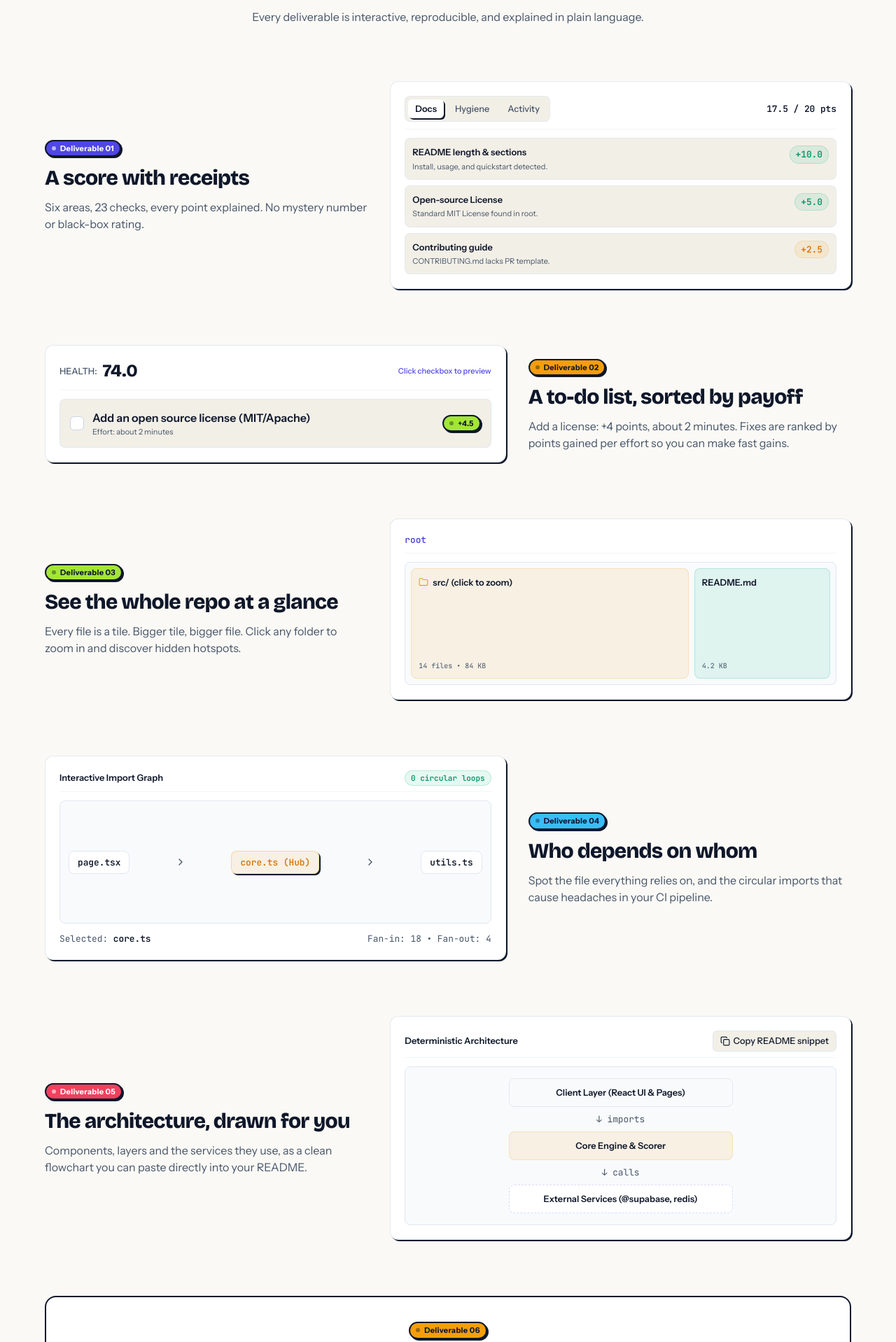
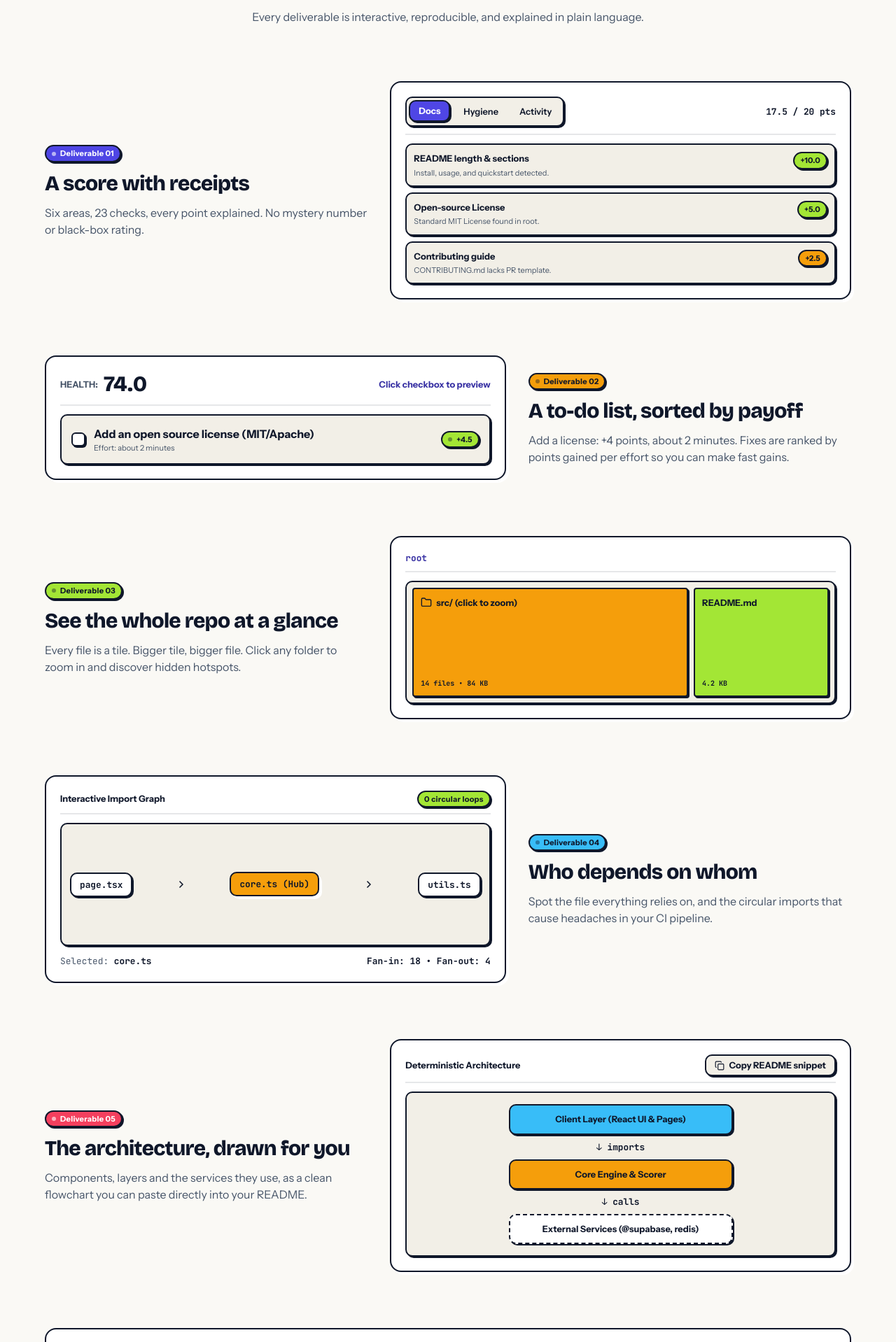
Before and after one commit to Hemacharankodhanda/repometric, a Next.js app in the folder apps/web/: page / in a window 1280 px wide. Shown: the part 1774-3692 px from the top of the page at 70% size. Built offline with nearby package versions, Linux system fonts and the light colour scheme.

Commit message:
fix(web): style WhatYouGetDemos with tactile stickers-on-paper look

```diff
--- a/apps/web/src/components/WhatYouGetDemos.tsx
+++ b/apps/web/src/components/WhatYouGetDemos.tsx
@@ -84,46 +84,40 @@ export function DemoScoreReceipts() {
   const current = data[activeTab];
 
   return (
-    <div className="w-full rounded-xl border border-slate-200/90 dark:border-slate-800/90 bg-card p-5 shadow-sm space-y-3">
-      <div className="flex items-center justify-between border-b border-slate-100 dark:border-slate-800 pb-2.5">
-        <div className="flex gap-1.5 bg-paper-2 p-1 rounded-lg border border-slate-200/80 dark:border-slate-800/80">
+    <div className="w-full rounded-card border-2 border-ink bg-card p-5 shadow-card space-y-3">
+      <div className="flex items-center justify-between border-b-2 border-ink/10 pb-2.5">
+        <div className="flex gap-1.5 bg-paper-2 p-1 rounded-control border-2 border-ink shadow-card-sm">
           {(['docs', 'hygiene', 'activity'] as const).map((tab) => (
             <button
               key={tab}
               type="button"
               onClick={() => setActiveTab(tab)}
-              className={`px-2.5 py-1 rounded-md text-xs font-medium capitalize transition-all ${
+              className={`px-3 py-1 rounded-control text-xs capitalize transition-all duration-[120ms] ${
                 activeTab === tab
-                  ? 'bg-card text-ink shadow-sm font-semibold'
-                  : 'text-ink-muted hover:text-ink'
+                  ? 'bg-primary text-white border-2 border-ink shadow-card-sm font-bold -translate-x-px -translate-y-px'
+                  : 'text-ink font-semibold hover:bg-card/60'
               }`}
             >
               {tab}
             </button>
           ))}
         </div>
-        <span className="font-mono text-xs font-semibold text-ink">{current.score}</span>
+        <span className="font-mono text-xs font-bold text-ink">{current.score}</span>
       </div>
 
       <div className="space-y-2">
         {current.items.map((item, idx) => (
           <div
             key={idx}
-            className="flex items-start justify-between gap-2 p-2.5 rounded-lg border border-slate-200/70 dark:border-slate-800/70 bg-paper-2 text-xs"
+            className="flex items-start justify-between gap-2 p-2.5 rounded-control border-2 border-ink bg-paper-2 text-xs shadow-card-sm"
           >
             <div className="space-y-0.5">
-              <div className="font-semibold text-ink">{item.label}</div>
+              <div className="font-bold text-ink">{item.label}</div>
               <p className="text-[11px] text-ink-muted">{item.desc}</p>
             </div>
-            <span
-              className={`font-mono text-xs font-semibold px-2 py-0.5 rounded-full shrink-0 ${
-                item.pass
-                  ? 'bg-emerald-500/10 text-emerald-600 dark:text-emerald-400 border border-emerald-500/20'
-                  : 'bg-amber-500/10 text-amber-600 dark:text-amber-400 border border-amber-500/20'
-              }`}
-            >
+            <StickerBadge variant={item.pass ? 'lime' : 'sun'} size="sm" dot={false}>
               {item.pts}
-            </span>
+            </StickerBadge>
           </div>
         ))}
       </div>
@@ -137,25 +131,25 @@ export function DemoFixList() {
   const projected = done ? 78.5 : 74;
 
   return (
-    <div className="w-full rounded-xl border border-slate-200/90 dark:border-slate-800/90 bg-card p-5 shadow-sm space-y-3">
-      <div className="flex items-center justify-between border-b border-slate-100 dark:border-slate-800 pb-2.5">
+    <div className="w-full rounded-card border-2 border-ink bg-card p-5 shadow-card space-y-3">
+      <div className="flex items-center justify-between border-b-2 border-ink/10 pb-2.5">
         <div className="flex items-center space-x-2">
-          <span className="text-xs font-medium text-ink-muted uppercase">Health:</span>
-          <span className="font-display font-extrabold text-lg text-ink">
+          <span className="text-xs font-bold text-ink-muted uppercase">Health:</span>
+          <span className="font-display font-extrabold text-xl text-ink">
             {projected.toFixed(1)}
           </span>
           {done && (
-            <StickerBadge variant="lime" size="sm">
+            <StickerBadge variant="lime" size="sm" rotate="right">
               +4.5 pts gained!
             </StickerBadge>
           )}
         </div>
-        <span className="text-[11px] font-medium text-primary">Click checkbox to preview</span>
+        <span className="text-xs font-bold text-primary-text">Click checkbox to preview</span>
       </div>
 
       <div
-        className={`p-3.5 rounded-lg border border-slate-200/80 dark:border-slate-800/80 bg-paper-2 transition-all ${
-          done ? 'opacity-70 bg-emerald-500/5 border-emerald-500/20' : ''
+        className={`p-3.5 rounded-control border-2 border-ink bg-paper-2 transition-all shadow-card-sm ${
+          done ? 'opacity-70 bg-card' : ''
         }`}
       >
         <div className="flex items-center justify-between gap-3">
@@ -164,17 +158,17 @@ export function DemoFixList() {
               type="button"
               onClick={() => setDone(!done)}
               aria-label="Toggle sample fix"
-              className={`w-5 h-5 rounded-md border flex items-center justify-center transition-colors cursor-pointer ${
+              className={`w-5 h-5 rounded-md border-2 border-ink flex items-center justify-center transition-all cursor-pointer shadow-card-sm ${
                 done
-                  ? 'bg-emerald-500 border-emerald-500 text-white'
-                  : 'border-slate-300 dark:border-slate-700 bg-card hover:border-primary'
+                  ? 'bg-lime text-ink'
+                  : 'bg-card hover:bg-paper-2'
               }`}
             >
               {done && <Check className="w-3.5 h-3.5 stroke-[3]" />}
             </button>
             <div>
               <span
-                className={`text-xs sm:text-sm font-semibold text-ink ${done ? 'line-through text-ink-muted' : ''}`}
+                className={`text-xs sm:text-sm font-bold text-ink ${done ? 'line-through text-ink-muted' : ''}`}
               >
                 Add an open source license (MIT/Apache)
               </span>
@@ -195,20 +189,20 @@ export function DemoTreemapZoom() {
   const [folder, setFolder] = useState<'root' | 'src'>('root');
 
   return (
-    <div className="w-full rounded-xl border border-slate-200/90 dark:border-slate-800/90 bg-card p-5 shadow-sm space-y-3">
-      <div className="flex items-center justify-between border-b border-slate-100 dark:border-slate-800 pb-2 text-xs">
-        <div className="flex items-center space-x-1.5 font-medium font-mono">
+    <div className="w-full rounded-card border-2 border-ink bg-card p-5 shadow-card space-y-3">
+      <div className="flex items-center justify-between border-b-2 border-ink/10 pb-2 text-xs">
+        <div className="flex items-center space-x-1.5 font-bold font-mono">
           <button
             type="button"
             onClick={() => setFolder('root')}
-            className={`hover:underline ${folder === 'root' ? 'text-primary font-semibold' : 'text-ink-muted'}`}
+            className={`hover:underline ${folder === 'root' ? 'text-primary-text font-bold' : 'text-ink-muted'}`}
           >
             root
           </button>
           {folder === 'src' && (
             <>
               <span>/</span>
-              <span className="text-primary font-semibold">src</span>
+              <span className="text-primary-text font-bold">src</span>
             </>
           )}
         </div>
@@ -216,41 +210,41 @@ export function DemoTreemapZoom() {
           <button
             type="button"
             onClick={() => setFolder('root')}
-            className="flex items-center space-x-1 text-primary text-xs hover:underline"
+            className="flex items-center space-x-1 text-primary-text font-bold text-xs hover:underline"
           >
-            <RotateCcw className="w-3 h-3" />
+            <RotateCcw className="w-3.5 h-3.5" />
             <span>Zoom out</span>
           </button>
         )}
       </div>
 
-      <div className="h-44 rounded-lg border border-slate-200 dark:border-slate-800 bg-slate-50 dark:bg-slate-900/60 p-2 grid grid-cols-3 gap-2">
+      <div className="h-44 rounded-control border-2 border-ink bg-paper-2 p-2 grid grid-cols-3 gap-2 shadow-card-sm">
         {folder === 'root' ? (
           <>
             <div
               onClick={() => setFolder('src')}
-              className="col-span-2 rounded-lg border border-amber-500/20 bg-amber-500/10 p-2.5 flex flex-col justify-between cursor-pointer hover:bg-amber-500/15 transition-all"
+              className="col-span-2 rounded-tile border-2 border-ink bg-sun p-2.5 flex flex-col justify-between cursor-pointer hover:-translate-x-px hover:-translate-y-px hover:shadow-card shadow-card-sm transition-all"
             >
-              <div className="flex items-center space-x-1.5 text-xs font-semibold text-ink">
-                <Folder className="w-3.5 h-3.5 text-amber-500" />
+              <div className="flex items-center space-x-1.5 text-xs font-bold text-ink">
+                <Folder className="w-4 h-4 text-ink" />
                 <span>src/ (click to zoom)</span>
               </div>
-              <span className="text-[10px] font-mono text-ink-muted">14 files • 84 KB</span>
+              <span className="text-[10px] font-mono font-bold text-ink">14 files • 84 KB</span>
             </div>
-            <div className="col-span-1 rounded-lg border border-emerald-500/20 bg-emerald-500/10 p-2.5 flex flex-col justify-between">
-              <span className="text-xs font-semibold text-ink">README.md</span>
-              <span className="text-[10px] font-mono text-ink-muted">4.2 KB</span>
+            <div className="col-span-1 rounded-tile border-2 border-ink bg-lime p-2.5 flex flex-col justify-between shadow-card-sm">
+              <span className="text-xs font-bold text-ink">README.md</span>
+              <span className="text-[10px] font-mono font-bold text-ink">4.2 KB</span>
             </div>
           </>
         ) : (
           <>
-            <div className="col-span-2 rounded-lg border border-sky-500/20 bg-sky-500/10 p-2.5 flex flex-col justify-between">
-              <span className="text-xs font-semibold text-ink">index.ts</span>
-              <span className="text-[10px] font-mono text-ink-muted">38.4 KB • TypeScript</span>
+            <div className="col-span-2 rounded-tile border-2 border-ink bg-sky p-2.5 flex flex-col justify-between shadow-card-sm">
+              <span className="text-xs font-bold text-ink">index.ts</span>
+              <span className="text-[10px] font-mono font-bold text-ink">38.4 KB • TypeScript</span>
             </div>
-            <div className="col-span-1 rounded-lg border border-rose-500/20 bg-rose-500/10 p-2.5 flex flex-col justify-between">
-              <span className="text-xs font-semibold text-ink">utils.ts</span>
-              <span className="text-[10px] font-mono text-ink-muted">12.1 KB</span>
+            <div className="col-span-1 rounded-tile border-2 border-ink bg-coral text-white p-2.5 flex flex-col justify-between shadow-card-sm">
+              <span className="text-xs font-bold text-white">utils.ts</span>
+              <span className="text-[10px] font-mono font-bold text-white/90">12.1 KB</span>
             </div>
           </>
         )}
@@ -264,50 +258,50 @@ export function DemoDependencyGraph() {
   const [selectedNode, setSelectedNode] = useState<string>('core.ts');
 
   return (
-    <div className="w-full rounded-xl border border-slate-200/90 dark:border-slate-800/90 bg-card p-5 shadow-sm space-y-3">
-      <div className="flex items-center justify-between border-b border-slate-100 dark:border-slate-800 pb-2 text-xs">
-        <span className="font-semibold text-ink">Interactive Import Graph</span>
-        <span className="text-[11px] font-mono px-2 py-0.5 rounded-full bg-emerald-500/10 text-emerald-600 dark:text-emerald-400 font-semibold border border-emerald-500/20">
+    <div className="w-full rounded-card border-2 border-ink bg-card p-5 shadow-card space-y-3">
+      <div className="flex items-center justify-between border-b-2 border-ink/10 pb-2 text-xs">
+        <span className="font-bold text-ink">Interactive Import Graph</span>
+        <StickerBadge variant="lime" size="sm" dot={false}>
           0 circular loops
-        </span>
+        </StickerBadge>
       </div>
 
-      <div className="h-44 rounded-lg border border-slate-200 dark:border-slate-800 bg-slate-50 dark:bg-slate-900/60 p-2 sm:p-3 flex items-center justify-between gap-2 overflow-x-auto relative">
+      <div className="h-44 rounded-control border-2 border-ink bg-paper-2 p-2 sm:p-3 flex items-center justify-between gap-2 overflow-x-auto shadow-card-sm relative">
         <button
           type="button"
           onClick={() => setSelectedNode('page.tsx')}
-          className={`px-3 py-1.5 rounded-lg border font-mono text-xs font-semibold transition-all shrink-0 ${
+          className={`px-3 py-1.5 rounded-control border-2 border-ink font-mono text-xs font-bold transition-all shrink-0 ${
             selectedNode === 'page.tsx'
-              ? 'bg-primary text-white border-primary shadow-sm'
-              : 'bg-card text-ink border-slate-200 dark:border-slate-800'
+              ? 'bg-primary text-white shadow-card -translate-x-px -translate-y-px'
+              : 'bg-card text-ink shadow-card-sm hover:-translate-x-px hover:-translate-y-px'
           }`}
         >
           page.tsx
         </button>
 
-        <ChevronRight className="w-4 h-4 text-ink-muted shrink-0" />
+        <ChevronRight className="w-4 h-4 text-ink shrink-0 stroke-[2.5]" />
 
         <button
           type="button"
           onClick={() => setSelectedNode('core.ts')}
-          className={`px-3 py-1.5 rounded-lg border font-mono text-xs font-semibold transition-all shrink-0 ${
+          className={`px-3 py-1.5 rounded-control border-2 border-ink font-mono text-xs font-bold transition-all shrink-0 ${
             selectedNode === 'core.ts'
-              ? 'bg-amber-500/10 text-amber-600 dark:text-amber-400 border-amber-500/30 shadow-sm'
-              : 'bg-card text-ink border-slate-200 dark:border-slate-800'
+              ? 'bg-sun text-ink shadow-card -translate-x-px -translate-y-px'
+              : 'bg-card text-ink shadow-card-sm hover:-translate-x-px hover:-translate-y-px'
           }`}
         >
           core.ts (Hub)
         </button>
 
-        <ChevronRight className="w-4 h-4 text-ink-muted shrink-0" />
+        <ChevronRight className="w-4 h-4 text-ink shrink-0 stroke-[2.5]" />
 
         <button
           type="button"
           onClick={() => setSelectedNode('utils.ts')}
-          className={`px-3 py-1.5 rounded-lg border font-mono text-xs font-semibold transition-all shrink-0 ${
+          className={`px-3 py-1.5 rounded-control border-2 border-ink font-mono text-xs font-bold transition-all shrink-0 ${
             selectedNode === 'utils.ts'
-              ? 'bg-sky-500/10 text-sky-600 dark:text-sky-400 border-sky-500/30 shadow-sm'
-              : 'bg-card text-ink border-slate-200 dark:border-slate-800'
+              ? 'bg-sky text-ink shadow-card -translate-x-px -translate-y-px'
+              : 'bg-card text-ink shadow-card-sm hover:-translate-x-px hover:-translate-y-px'
           }`}
         >
           utils.ts
@@ -316,9 +310,9 @@ export function DemoDependencyGraph() {
 
       <div className="text-xs font-mono text-ink-muted flex justify-between">
         <span>
-          Selected: <span className="font-semibold text-ink">{selectedNode}</span>
+          Selected: <span className="font-bold text-ink">{selectedNode}</span>
         </span>
-        <span>Fan-in: 18 • Fan-out: 4</span>
+        <span className="font-bold text-ink">Fan-in: 18 • Fan-out: 4</span>
       </div>
     </div>
   );
@@ -346,16 +340,16 @@ flowchart TD
   };
 
   return (
-    <div className="w-full rounded-xl border border-slate-200/90 dark:border-slate-800/90 bg-card p-5 shadow-sm space-y-3">
-      <div className="flex items-center justify-between border-b border-slate-100 dark:border-slate-800 pb-2 text-xs">
-        <span className="font-semibold text-ink">Deterministic Architecture</span>
+    <div className="w-full rounded-card border-2 border-ink bg-card p-5 shadow-card space-y-3">
+      <div className="flex items-center justify-between border-b-2 border-ink/10 pb-2 text-xs">
+        <span className="font-bold text-ink">Deterministic Architecture</span>
         <button
           type="button"
           onClick={copySnippet}
-          className="inline-flex items-center space-x-1 px-2.5 py-1 rounded-md border border-slate-200 dark:border-slate-800 bg-paper-2 hover:bg-slate-200/60 dark:hover:bg-slate-800 text-xs font-medium text-ink transition-colors"
+          className="inline-flex items-center space-x-1.5 px-3 py-1 rounded-control border-2 border-ink bg-paper-2 hover:bg-card text-xs font-bold text-ink shadow-card-sm hover:-translate-x-px hover:-translate-y-px hover:shadow-card transition-all duration-[120ms]"
         >
           {copied ? (
-            <Check className="w-3.5 h-3.5 text-emerald-500" />
+            <Check className="w-3.5 h-3.5 stroke-[3]" />
           ) : (
             <Copy className="w-3.5 h-3.5" />
           )}
@@ -363,16 +357,16 @@ flowchart TD
         </button>
       </div>
 
-      <div className="p-4 rounded-lg border border-slate-200 dark:border-slate-800 bg-slate-50 dark:bg-slate-900/60 flex flex-col items-center space-y-2">
-        <div className="w-full max-w-xs p-2.5 rounded-lg border border-sky-500/20 bg-sky-500/10 text-center text-xs font-semibold text-ink">
-          Client Layer (React UI & Pages)
+      <div className="p-4 rounded-control border-2 border-ink bg-paper-2 flex flex-col items-center space-y-2 shadow-card-sm">
+        <div className="w-full max-w-xs p-2.5 rounded-control border-2 border-ink bg-sky text-ink text-center text-xs font-bold shadow-card-sm">
+          Client Layer (React UI &amp; Pages)
         </div>
-        <div className="text-ink-muted text-xs font-mono">&darr; imports</div>
-        <div className="w-full max-w-xs p-2.5 rounded-lg border border-amber-500/20 bg-amber-500/10 text-center text-xs font-semibold text-ink">
-          Core Engine & Scorer
+        <div className="text-ink font-mono font-bold text-xs">&darr; imports</div>
+        <div className="w-full max-w-xs p-2.5 rounded-control border-2 border-ink bg-sun text-ink text-center text-xs font-bold shadow-card-sm">
+          Core Engine &amp; Scorer
         </div>
-        <div className="text-ink-muted text-xs font-mono">&darr; calls</div>
-        <div className="w-full max-w-xs p-2.5 rounded-lg border border-primary/20 border-dashed bg-card text-center text-xs font-semibold text-ink">
+        <div className="text-ink font-mono font-bold text-xs">&darr; calls</div>
+        <div className="w-full max-w-xs p-2.5 rounded-control border-2 border-ink border-dashed bg-card text-ink text-center text-xs font-bold shadow-card-sm">
           External Services (@supabase, redis)
         </div>
       </div>
@@ -389,17 +383,17 @@ export function DemoShowItOff() {
   const cliCommand = `npx repometric owner/repo`;
 
   return (
-    <div className="w-full rounded-xl border border-slate-200/90 dark:border-slate-800/90 bg-card p-5 shadow-sm space-y-4">
+    <div className="w-full rounded-card border-2 border-ink bg-card p-5 shadow-card space-y-4">
       {/* Live Badge Preview */}
-      <div className="flex flex-col sm:flex-row sm:items-center justify-between gap-3 border-b border-slate-100 dark:border-slate-800 pb-3">
+      <div className="flex flex-col sm:flex-row sm:items-center justify-between gap-3 border-b-2 border-ink/10 pb-3">
         <div>
-          <span className="text-xs font-semibold text-ink-muted uppercase tracking-wider">
+          <span className="text-xs font-bold text-ink-muted uppercase tracking-wider">
             README Badge
           </span>
           <div className="pt-2 flex items-center space-x-2">
-            <span className="inline-flex rounded-md border border-slate-300 dark:border-slate-700 overflow-hidden font-mono text-xs shadow-sm">
-              <span className="bg-slate-900 text-white px-2 py-0.5">repometric</span>
-              <span className="bg-emerald-500 text-white px-2 py-0.5 font-semibold">
+            <span className="inline-flex rounded-control border-2 border-ink overflow-hidden font-mono text-xs shadow-card-sm">
+              <span className="bg-ink text-white px-2.5 py-1 font-bold">repometric</span>
+              <span className="bg-lime text-ink px-2.5 py-1 font-bold border-l-2 border-ink">
                 92 • excellent
               </span>
             </span>
@@ -413,7 +407,7 @@ export function DemoShowItOff() {
             setCopiedBadge(true);
             setTimeout(() => setCopiedBadge(false), 2000);
           }}
-          icon={copiedBadge ? <Check className="w-3.5 h-3.5" /> : <Copy className="w-3.5 h-3.5" />}
+          icon={copiedBadge ? <Check className="w-3.5 h-3.5 stroke-[3]" /> : <Copy className="w-3.5 h-3.5" />}
         >
           {copiedBadge ? 'Copied' : 'Copy badge snippet'}
         </ChunkyButton>
@@ -422,12 +416,12 @@ export function DemoShowItOff() {
       {/* CLI terminal command */}
       <div className="flex flex-col sm:flex-row sm:items-center justify-between gap-3">
         <div>
-          <span className="text-xs font-semibold text-ink-muted uppercase tracking-wider">
+          <span className="text-xs font-bold text-ink-muted uppercase tracking-wider">
             Terminal CLI
           </span>
           <div className="pt-2 font-mono text-xs text-ink flex items-center space-x-2">
             <Terminal className="w-4 h-4 text-primary shrink-0" />
-            <code className="bg-paper-2 px-2.5 py-1 rounded-md border border-slate-200 dark:border-slate-800 font-semibold">
+            <code className="bg-paper-2 px-3 py-1.5 rounded-control border-2 border-ink font-bold shadow-card-sm">
               {cliCommand}
             </code>
           </div>
@@ -440,7 +434,7 @@ export function DemoShowItOff() {
             setCopiedCli(true);
             setTimeout(() => setCopiedCli(false), 2000);
           }}
-          icon={copiedCli ? <Check className="w-3.5 h-3.5" /> : <Copy className="w-3.5 h-3.5" />}
+          icon={copiedCli ? <Check className="w-3.5 h-3.5 stroke-[3]" /> : <Copy className="w-3.5 h-3.5" />}
         >
           {copiedCli ? 'Copied' : 'Copy command'}
         </ChunkyButton>
```
